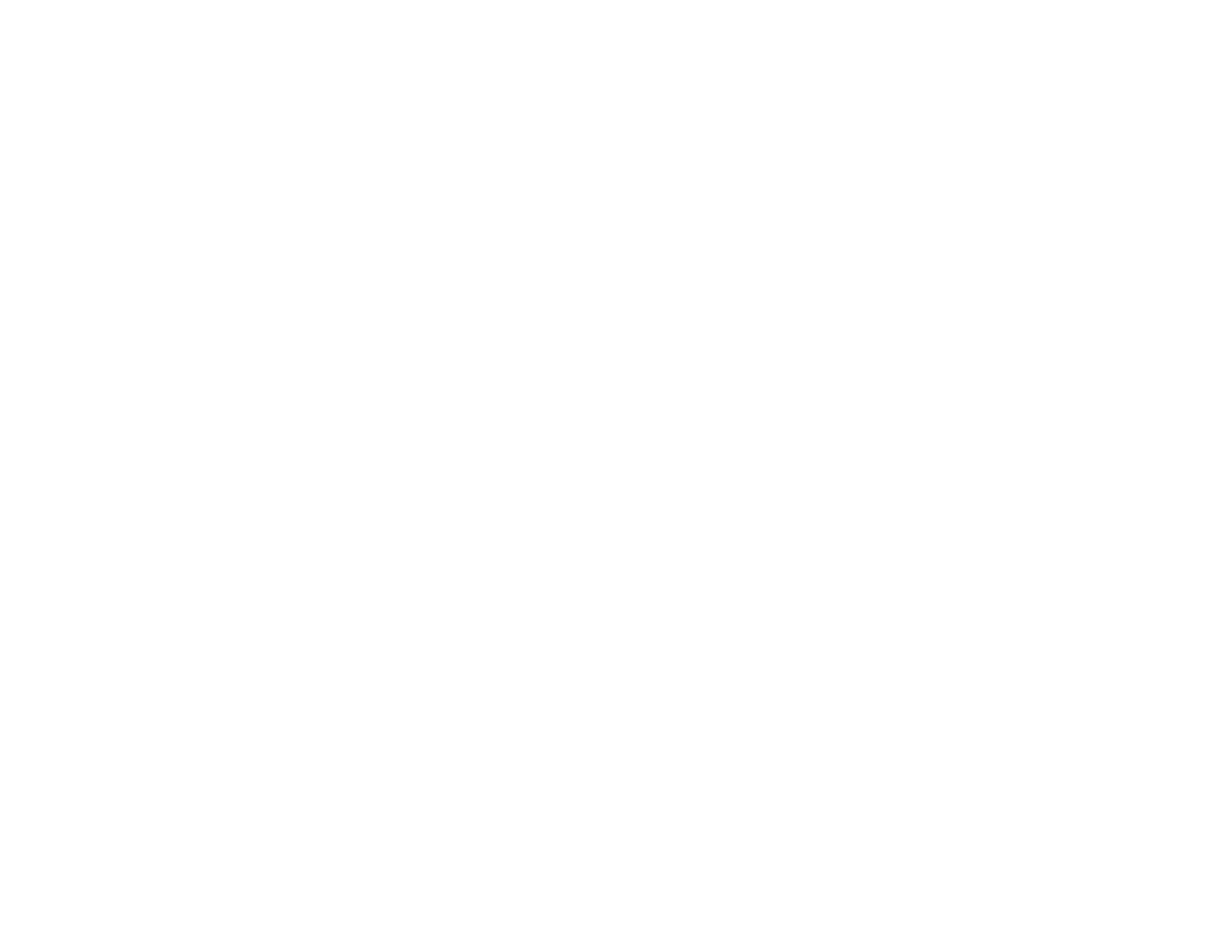
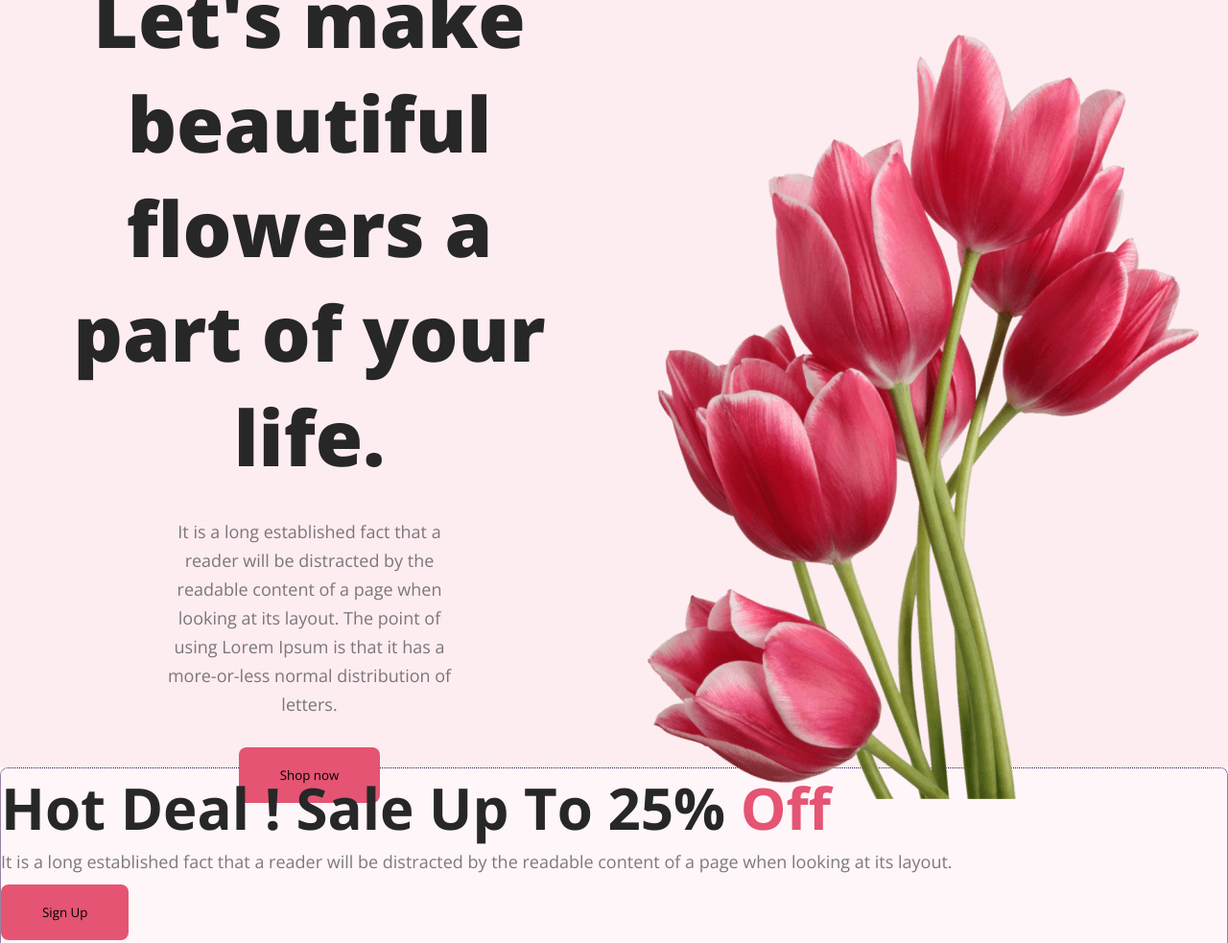
Before and after one commit to imtiazins/flower-shop-assignment, a plain HTML site: page index.html in a window 1280 px wide. Shown: the top 983 px of the page at 96% size. Before the commit the page ends 800 px from the top, so only its background shows below. Drawn offline with nearby package versions, Linux system fonts and the light colour scheme.

Commit message:
finished header

```diff
--- a/index.css
+++ b/index.css
@@ -0,0 +1,77 @@
+* {
+    margin: 0%;
+    padding: 0%;
+    font-family: 'Lato', sans-serif;
+    font-family: 'Open Sans', sans-serif;
+}
+
+/* shared */
+.primary-color {
+    color: #E55473;
+
+}
+
+/* banner section */
+.banner {
+    height: 100vh;
+    background: rgba(229, 84, 115, 0.10);
+    display: flex;
+    align-items: center;
+    text-align: center;
+    justify-content: space-around;
+
+
+}
+
+.banner-header {
+    color: #272727;
+    font-size: 80px;
+    font-weight: 800;
+    margin-bottom: 30px;
+
+}
+
+.banner-description {
+    width: 50%;
+    margin: auto;
+    color: rgba(39, 39, 39, 0.60);
+    font-size: 18px;
+    font-weight: 400;
+    line-height: 30px;
+    margin-bottom: 30px;
+}
+
+.btn-primary {
+    padding: 20px 43px;
+    gap: 10px;
+    border-radius: 8px;
+    background: #E55473;
+    border: none;
+}
+
+.banner-img {
+    margin-bottom: -70px;
+}
+
+/* hot deal section */
+.hot-deal {
+    height: 70vh;
+    border: 1px dotted rgb(48, 14, 80);
+    border-radius: 8px;
+    background: rgba(229, 84, 115, 0.05);
+
+}
+
+.hot-deal {
+    color: #272727;
+    font-size: 40px;
+    font-weight: 800;
+}
+
+.hot-deal-description {
+    color: rgba(39, 39, 39, 0.60);
+    font-size: 18px;
+    font-weight: 400;
+    line-height: 30px;
+
+}
--- a/index.html
+++ b/index.html
@@ -1,24 +1,57 @@
 <!DOCTYPE html>
 <html lang="en">
+
 <head>
     <meta charset="UTF-8">
     <meta name="viewport" content="width=device-width, initial-scale=1.0">
-    <title>Flower-shop</title>
+    <title>Flower shop</title>
     <link rel="stylesheet" href="index.css">
+    <link rel="preconnect" href="https://fonts.googleapis.com">
+    <link rel="preconnect" href="https://fonts.gstatic.com" crossorigin>
+    <link rel="preconnect" href="https://fonts.googleapis.com">
+    <link rel="preconnect" href="https://fonts.gstatic.com" crossorigin>
+    <link
+        href="https://fonts.googleapis.com/css2?family=Lato:ital,wght@0,300;0,400;0,700;0,900;1,100;1,300;1,400;1,700;1,900&family=Open+Sans:wght@400;700;800&display=swap"
+        rel="stylesheet">
 </head>
+
 <body>
+    <header>
+        <div class="banner">
+            <div class="banner-info">
+                <h2 class="banner-header">
+                    Let's make <br> beautiful flowers a <br> part of your life.
+                </h2>
+                <p class="banner-description">
+                    It is a long established fact that a reader will be distracted by the readable content of a page
+                    when looking at its layout. The point of using Lorem Ipsum is that it has a more-or-less normal
+                    distribution of letters.
 
-    <header>
+                </p>
+                <button class="btn-primary">Shop now</button>
+            </div>
+            <div class="banner-img">
+                <img src="./images/pngwing 10.png" alt="">
 
+            </div>
+        </div>
     </header>
-
     <main>
-
+        <div class="hot-deal">
+            <div class="hot-deal-info">
+                <h2>
+                    Hot Deal ! Sale Up To 25% <span class="primary-color">Off</span>
+                </h2>
+                <p class="hot-deal-description">
+                    It is a long established fact that a reader will be distracted by the readable content of a page when looking at its layout.
+                </p>
+                <button class="btn-primary"> Sign Up </button>
+            </div>
+        </div>
     </main>
-
     <footer>
 
     </footer>
+</body>
 
-</body>
 </html>
```
